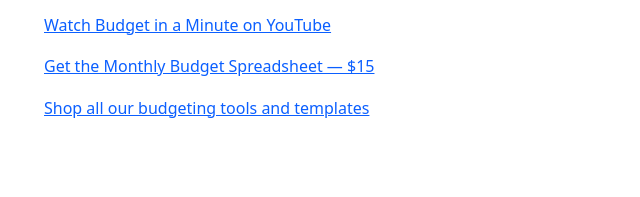
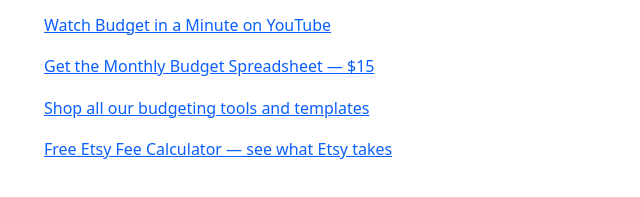
Before and after one commit to youtubefelix123-max/budget-in-a-minute, a plain HTML site: page index.html in a window 1280 px wide. Shown: the part 189-386 px from the top of the page, without its empty margins (276-916 px from the left). Drawn offline with Linux system fonts and the light colour scheme.

Commit message:
Link the free Etsy fee calculator from the home page

```diff
--- a/index.html
+++ b/index.html
@@ -12,5 +12,6 @@
 <p><a href="https://www.youtube.com/@BudgetInAMinute">Watch Budget in a Minute on YouTube</a></p>
 <p><a href="https://payhip.com/b/g3zCQ">Get the Monthly Budget Spreadsheet — $15</a></p>
 <p><a href="https://payhip.com/BudgetinaMinute">Shop all our budgeting tools and templates</a></p>
+<p><a href="etsy-fee-calculator.html">Free Etsy Fee Calculator — see what Etsy takes</a></p>
 </body>
 </html>
```
